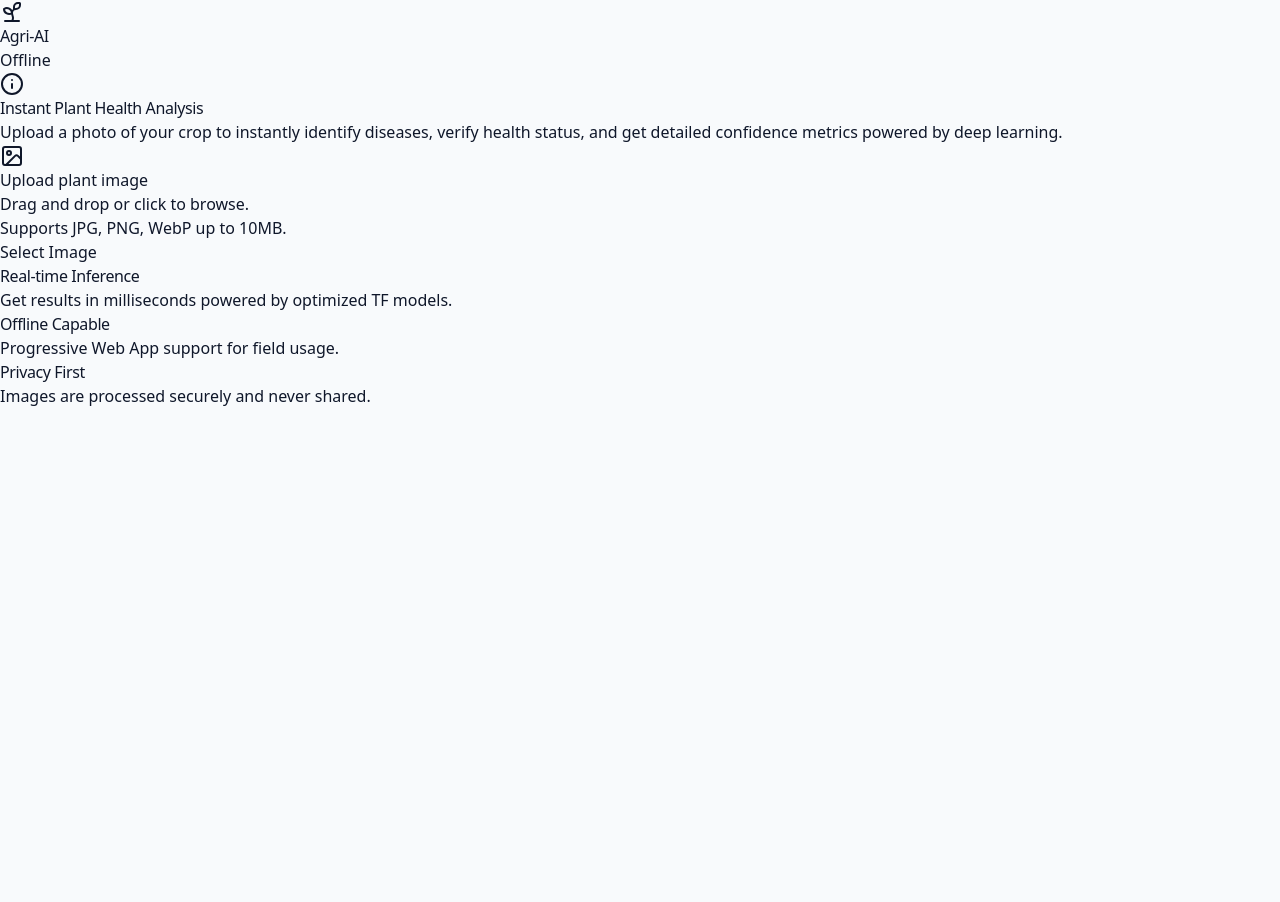
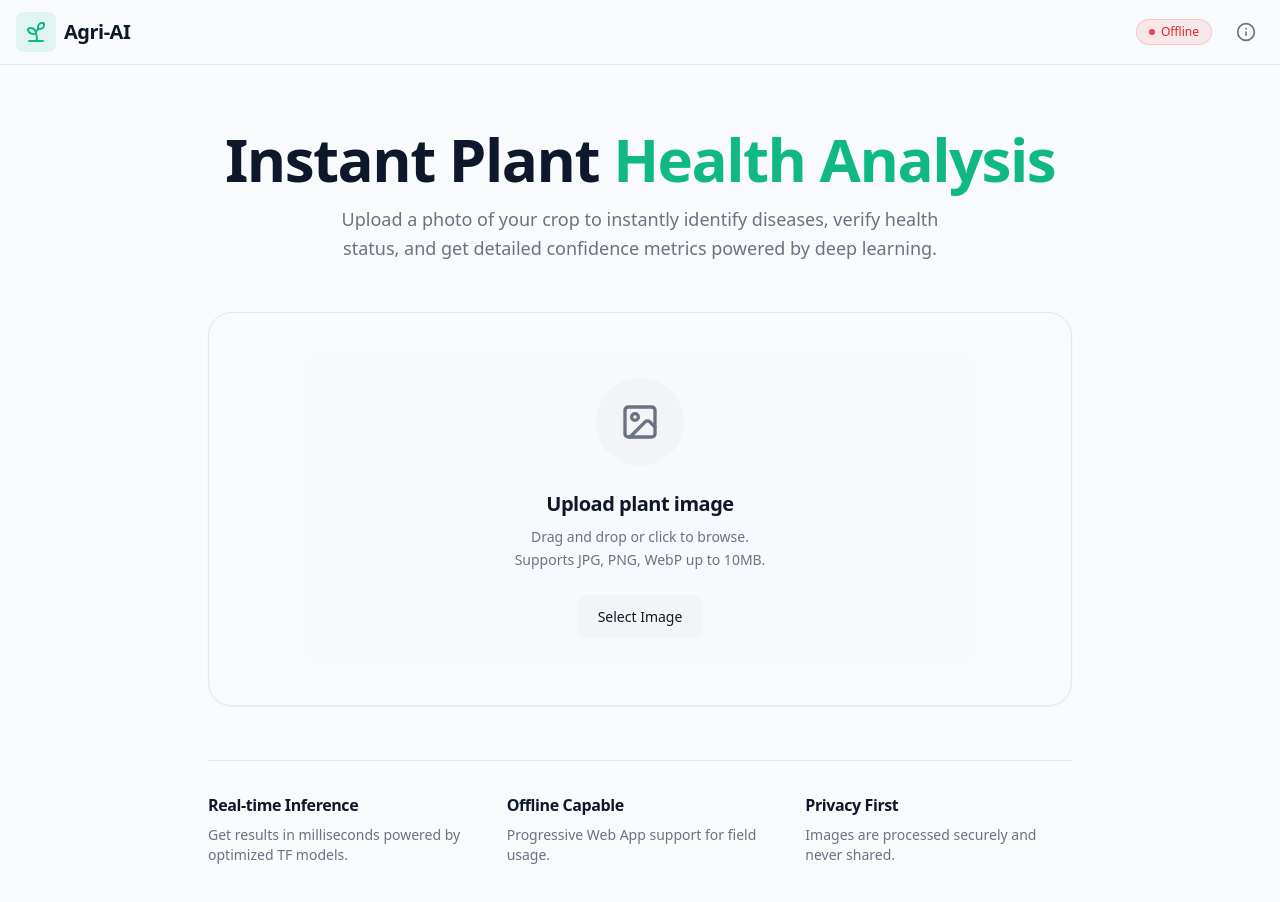
Before and after one commit to preethamdev05/Agri-AI, a React (Vite) app: page / in a window 1280 px wide. Shown: the top 902 px of the page. Before the commit the page ends 800 px from the top, so only its background shows below. Built offline with nearby package versions, Linux system fonts and the light colour scheme; no server answers.

Commit message:
revert(ui): restore tailwind.config.js (no tooling changes)

```diff
--- a/tailwind.config.js
+++ b/tailwind.config.js
@@ -2,16 +2,9 @@
 export default {
   content: [
     "./index.html",
-    "./src/**/*.{js,ts,jsx,tsx}",
+    "./**/*.{js,ts,jsx,tsx}",
   ],
   theme: {
-    container: {
-      center: true,
-      padding: "2rem",
-      screens: {
-        "2xl": "1400px",
-      },
-    },
     extend: {
       colors: {
         border: "hsl(var(--border))",
@@ -20,57 +13,25 @@ export default {
         background: "hsl(var(--background))",
         foreground: "hsl(var(--foreground))",
         primary: {
-          DEFAULT: "hsl(var(--primary))",
-          foreground: "hsl(var(--primary-foreground))",
+          DEFAULT: "#10b981",
+          foreground: "#ffffff",
         },
         secondary: {
-          DEFAULT: "hsl(var(--secondary))",
-          foreground: "hsl(var(--secondary-foreground))",
+          DEFAULT: "#f3f4f6",
+          foreground: "#111827",
         },
         destructive: {
-          DEFAULT: "hsl(var(--destructive))",
-          foreground: "hsl(var(--destructive-foreground))",
+          DEFAULT: "#ef4444",
+          foreground: "#ffffff",
         },
         muted: {
-          DEFAULT: "hsl(var(--muted))",
-          foreground: "hsl(var(--muted-foreground))",
+          DEFAULT: "#f3f4f6",
+          foreground: "#6b7280",
         },
         accent: {
-          DEFAULT: "hsl(var(--accent))",
-          foreground: "hsl(var(--accent-foreground))",
+          DEFAULT: "#f3f4f6",
+          foreground: "#111827",
         },
-        popover: {
-          DEFAULT: "hsl(var(--popover))",
-          foreground: "hsl(var(--popover-foreground))",
-        },
-        card: {
-          DEFAULT: "hsl(var(--card))",
-          foreground: "hsl(var(--card-foreground))",
-        },
-      },
-      borderRadius: {
-        lg: "var(--radius)",
-        md: "calc(var(--radius) - 2px)",
-        sm: "calc(var(--radius) - 4px)",
-      },
-      keyframes: {
-        "accordion-down": {
-          from: { height: "0" },
-          to: { height: "var(--radix-accordion-content-height)" },
-        },
-        "accordion-up": {
-          from: { height: "var(--radix-accordion-content-height)" },
-          to: { height: "0" },
-        },
-        "fade-in": {
-          from: { opacity: "0", transform: "translateY(10px)" },
-          to: { opacity: "1", transform: "translateY(0)" },
-        },
-      },
-      animation: {
-        "accordion-down": "accordion-down 0.2s ease-out",
-        "accordion-up": "accordion-up 0.2s ease-out",
-        "fade-in": "fade-in 0.5s ease-out forwards",
       },
     },
   },
```
